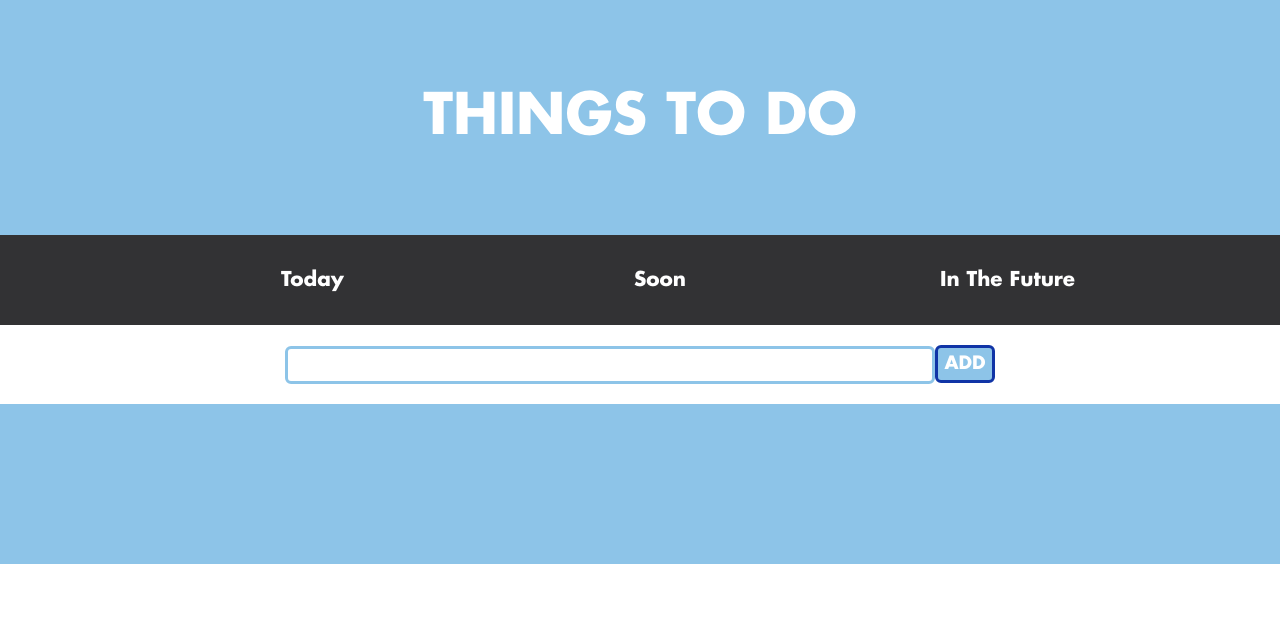
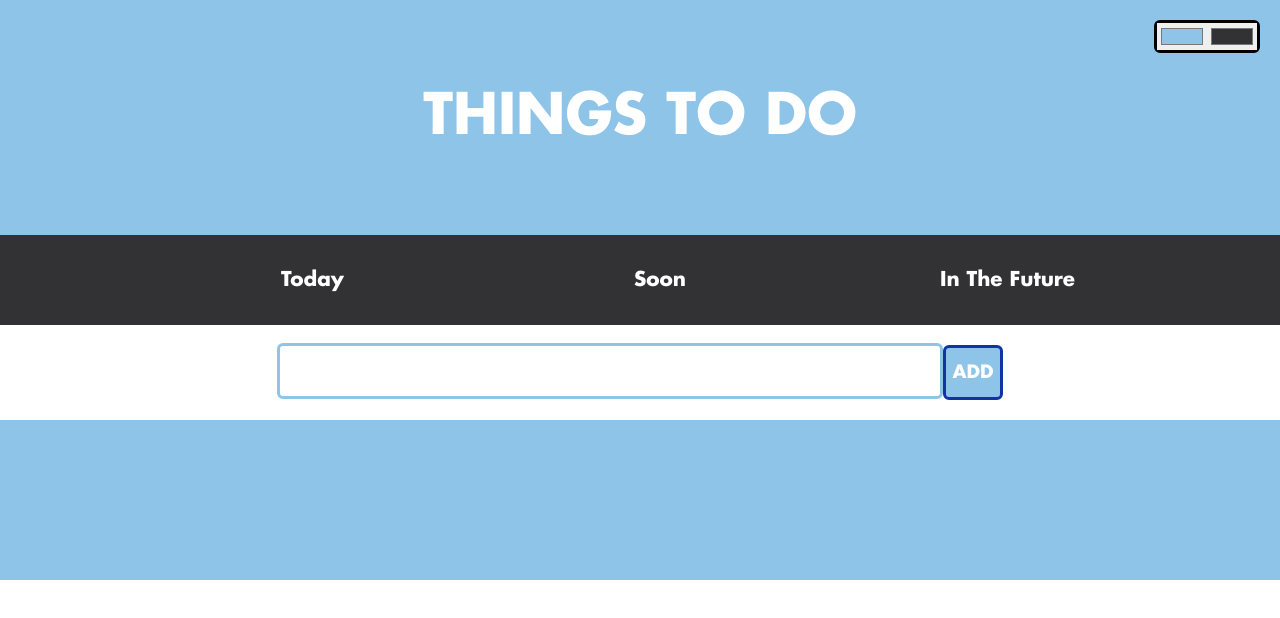
Before and after one commit to Joe-Berkem/To-Do-App-React-Practice, a React (Create React App) app: page / in a window 1280 px wide. Shown: the top 618 px of the page. Built offline with nearby package versions, Linux system fonts and the light colour scheme.

Commit message:
Colorpicker component integrated - still requires method to switch elements colours to primary and seconday state colors

```diff
--- a/src/App.css
+++ b/src/App.css
@@ -81,11 +81,15 @@
   border: 3px solid #8dc4e8;
   margin: 0 0 20px 0;
   border-radius: 6px;
+  color: #323234;
+  padding: 10px;
+  font-family: "Futura Medium", sans-serif;
+  font-size: 20px;
 }
 
 .button-today {
   width: 60px;
-  height: 38px;
+  height: 55px;
   border: 3px solid #1034A6;
   background-color: #8dc4e8;
   margin: 20px 0;
@@ -93,6 +97,13 @@
   font-family: "Futura", sans-serif;
   font-size: 18px;
   color: white;
+}
+
+input[type=text] {
+  color: #323234;
+  padding: 5px;
+  font-family: "Futura Medium", sans-serif;
+  font-size: 20px;
 }
 
 .listItemUl {
@@ -113,8 +124,6 @@
   list-style: none;
   box-shadow: 10px 10px 15px 0px rgba(0,0,0,0.75);
   display: inline-block;
-
-
 }
 
 .listItemText {
@@ -124,3 +133,19 @@
   font-family: "Futura Medium", sans-serif;
   font-size: 18px;
 }
+
+.colour-picker-container {
+  position: absolute;
+  top: 20px;
+  right: 20px;
+  display: flex;
+  background-color: black;
+  border-radius: 6px;
+  border: 3px solid black;
+}
+
+.colorInput {
+  border: none;
+  outline: none;
+  box-shadow: none !important;
+}
--- a/src/App.js
+++ b/src/App.js
@@ -1,6 +1,7 @@
 import React, { Component } from 'react';
 import './App.css';
 import Header from './Header.jsx';
+import ColourPicker from './ColourPicker';
 import NavBar from './NavBar.jsx';
 import Today from './Today.jsx';
 import Footer from './Footer.jsx';
@@ -8,16 +9,30 @@ import Footer from './Footer.jsx';
 
 import {
   BrowserRouter as Router,
-  Route,
-  Switch,
 } from "react-router-dom";
 
 class App extends Component {
+  constructor(props) {
+    super(props);
+    this.state = {
+        primary: '#8dc4e8',
+        secondary: '#323234',
+    };
+
+    this.handleChange = this.handleChange.bind(this);
+}
+
+handleChange(e) {
+  this.setState({ primary: e.currentTarget.value });
+  this.setState({ secondary: e.currentTarget.value });
+}
+
   render() {
     return (
       <Router>
         <div className="App">
           <Header>THINGS TO DO</Header>
+          <ColourPicker onChange={ this.handleChange } />
           <NavBar />
           <Today />
           <Footer />
--- /dev/null
+++ b/src/ColourPicker.jsx
@@ -0,0 +1,30 @@
+import React from 'react';
+import './App.css';
+
+
+const ColourPicker = ( onChange ) => (
+    <div className="colour-picker-container">
+        <div>
+            <input
+            className="colorInput"
+            type="color"
+            id="primary"
+            name="primary"
+            value="#8dc4e8"
+            onChange={onChange}
+            />
+        </div>
+
+        <div>
+            <input
+            className="colorInput"
+            type="color"
+            id="secondary"
+            name="secondary"
+            value="#323234"
+            onChange={onChange}/>
+        </div>
+    </div>
+);
+
+export default ColourPicker;
```
